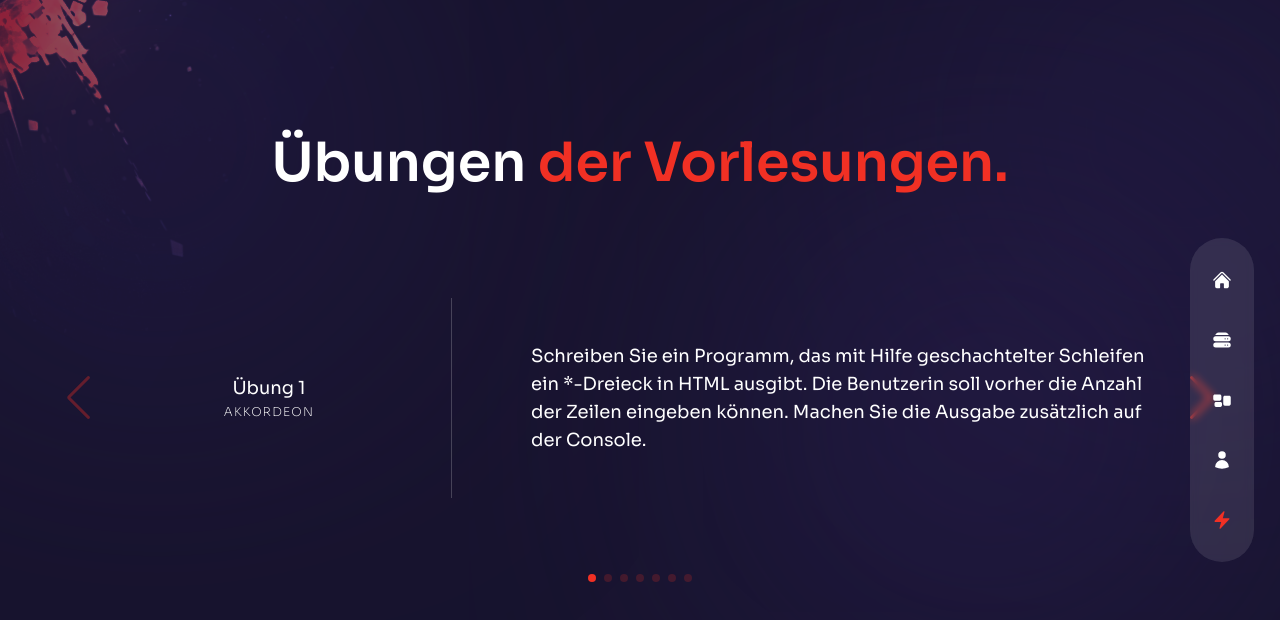
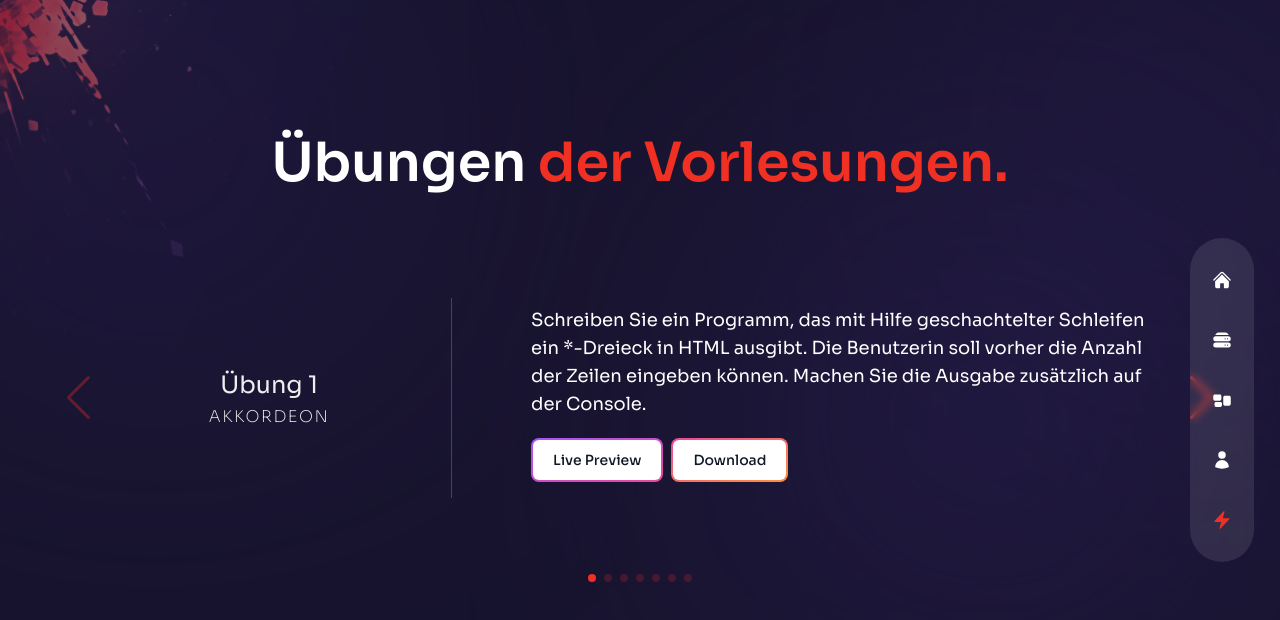
Before and after one commit to tkdhbw/tobias-dhbw-web-portfolio, a Next.js app: page /Uebungen in a window 1280 px wide. Shown: the top 620 px of the page. Built offline with nearby package versions, Linux system fonts and the light colour scheme.

Commit message:
Modifications

```diff
--- a/components/ProjectsBtn.js
+++ b/components/ProjectsBtn.js
@@ -11,7 +11,7 @@ const ProjectsBtn = () => {
   return (
     <div className='mx-auto xl:mx-0 z-10'>
       <Link
-        href={'/work'}
+        href={'/Vertiefungsthema'}
         className='relative w-[185px] h-[185px] flex justify-center items-center bg-cover bg-center bg-no-repeat group rounded-full'
       >
         <div className='flex items-center justify-center text-lg font-bold animate-pulse duration-75 group-hover:translate-x-2 transition-all'>
--- a/components/TestimonialSlider.js
+++ b/components/TestimonialSlider.js
@@ -3,7 +3,8 @@ export const testimonialSlider = [
   {
     name: 'Übung 1',
     category: 'Akkordeon',
-    link_internal: "",
+    download_name: "Übung 1.zip",
+    link_download: "https://tkarsch.com/Uebungen/Download/Uebung1.html.zip",
     link_external: "https://tkarsch.com/Uebungen/Uebung1.html",
     description:
       'Schreiben Sie ein Programm, das mit Hilfe geschachtelter Schleifen ein *-Dreieck in HTML ausgibt. Die Benutzerin soll vorher die Anzahl der Zeilen eingeben können. Machen Sie die Ausgabe zusätzlich auf der Console.',
@@ -11,7 +12,8 @@ export const testimonialSlider = [
   {
     name: 'Übung 2',
     category: 'Pfeilfunktionen',
-    link_internal: "",
+    download_name: "Übung 2.zip",
+    link_download: "https://tkarsch.com/Uebungen/Download/Uebung2.html.zip",
     link_external: "https://tkarsch.com/Uebungen/Uebung2.html",
     description:
       'Schreiben Sie ein Programm, welches die "B"s in einem String zählt und eine Pfeilfunktion welche einen beliegigen Buchstaben zählt.',
@@ -19,7 +21,8 @@ export const testimonialSlider = [
   {
     name: 'Übung 3',
     category: 'Objektkonstruktoren',
-    link_internal: "",
+    download_name: "Übung 3.zip",
+    link_download: "https://tkarsch.com/Uebungen/Download/Uebung3.html.zip",
     link_external: "https://tkarsch.com/Uebungen/Uebung3.html",
     description:
       'Schreiben Sie einen Konstruktor für die Kontakte-Objekte, welche private Eigenschaften und öffentliche Methoden haben sollen.',
@@ -27,7 +30,8 @@ export const testimonialSlider = [
   {
     name: 'Übung 4',
     category: 'Funktionen und Formulare',
-    link_internal: "",
+    download_name: "Übung 4.zip",
+    link_download: "https://tkarsch.com/Uebungen/Download/Uebung4.html.zip",
     link_external: "https://tkarsch.com/Uebungen/Uebung4.html",
     description:
       'Schreiben Sie einen Währungsumrechner, der zwischen 2 Währungen umrechnet, z.B. $ und €.',
@@ -35,7 +39,8 @@ export const testimonialSlider = [
   {
     name: 'Übung 5',
     category: 'PHP',
-    link_internal: "",
+    download_name: "Übung 5.zip",
+    link_download: "https://tkarsch.com/Uebungen/Download/Uebung5.zip",
     link_external: "https://tkarsch.com/Uebungen/Uebung5/boards.html",
     description:
       'Anpassung einer Webseite mit PHP, damit die Seite nicht neu geladen werden muss.',
@@ -43,7 +48,8 @@ export const testimonialSlider = [
   {
     name: 'Übung 6',
     category: 'Fenster erzeugen',
-    link_internal: "",
+    download_name: "Übung 6.zip",
+    link_download: "https://tkarsch.com/Uebungen/Download/Uebung6.zip",
     link_external: "https://tkarsch.com/Uebungen/Uebung7/10.1.html",
     description:
       'Schreiben Sie ein JavaScript / jQuery Programm welches sich genau über das aktuelle BrowserFenster ein neues (gleich großes) Fenster mit der DHBW-Website erzeugt.',
@@ -51,7 +57,8 @@ export const testimonialSlider = [
   {
     name: 'Übung 7',
     category: 'jQuery Funktionen',
-    link_internal: "",
+    download_name: "Übung 7.zip",
+    link_download: "https://tkarsch.com/Uebungen/Download/Uebung7.html.zip",
     link_external: "https://tkarsch.com/Uebungen/Uebung8.html",
     description:
       'Erstellen Sie mithilfe vordefinierter Funktionen ein Akkordeon.',
@@ -68,6 +75,27 @@ import 'swiper/css/pagination';
 
 // import required modules
 import { Navigation, Pagination } from 'swiper';
+import { motion } from 'framer-motion';
+
+const fadeIn = (direction = 'up', duration = 2.0) => {
+  return {
+    hidden: {
+      opacity: 0.5,
+      scale: 0.95 // slightly smaller
+    },
+    show: {
+      opacity: 1,
+      scale: 1.4, // normal size
+      transition: {
+        duration,
+        repeat: Infinity, // repeat the animation infinitely
+        repeatType: "reverse", // reverse the animation to create a pulse
+        ease: "easeInOut"
+      }
+    }
+  };
+};
+
 
 const TestimonialSlider = () => {
   const openWindow = (url) => {
@@ -89,17 +117,39 @@ const TestimonialSlider = () => {
 
             <div className='flex flex-col items-center md:flex-row gap-x-8 h-full px-16'>
               <div className='w-full max-w-[300px] flex flex-col xl:justify-center items-center relative mx-auto xl:mx-0'>
-                <div className='flex flex-col justify-center text-center' onClick={() => openWindow(uebung.link_external)}>
-                  <div className='text-lg'>{uebung.name}</div>
-                  <div className='text-[12px] uppercase font-extralight tracking-widest'>
-                    {uebung.category}
-                  </div>
+              <motion.div
+              variants={fadeIn('down', 2.0)}
+              initial="hidden"
+              animate="show"
+              exit="hidden"
+              className="hidden xl:flex"
+            >
+                <div className='flex flex-col justify-center text-center'>
+                    <div className='text-lg'>{uebung.name}</div>
+                    <div className='text-[12px] uppercase font-extralight tracking-widest'>
+                      {uebung.category}
+                    </div>
                 </div>
+                </motion.div>
               </div>
               {/* quote & description */}
               <div className='flex-1 flex flex-col justify-center before:w-[1px] xl:before:bg-white/20 xl:before:absolute xl:before:left-0 xl:before:h-[200px] relative xl:pl-20'>
                 <div className='xl:text-lg text-center md:text-left'>
                   {uebung.description}
+                  <div className='pt-5'>
+                    <button onClick={() => openWindow(uebung.link_external)} class="relative inline-flex items-center justify-center p-0.5 mb-2 me-2 overflow-hidden text-sm font-medium text-gray-900 rounded-lg group bg-gradient-to-br from-purple-500 to-pink-500 group-hover:from-purple-500 group-hover:to-pink-500 hover:text-white dark:text-white focus:ring-4 focus:outline-none focus:ring-purple-200 dark:focus:ring-purple-800">
+                      <span class="relative px-5 py-2.5 transition-all ease-in duration-75 bg-white dark:bg-gray-900 rounded-md group-hover:bg-opacity-0">
+                        Live Preview
+                      </span>
+                    </button>
+                    <a href={uebung.link_download} download={uebung.download_name} className='btn btn-primary'>
+                      <button class="relative inline-flex items-center justify-center p-0.5 mb-2 me-2 overflow-hidden text-sm font-medium text-gray-900 rounded-lg group bg-gradient-to-br from-pink-500 to-orange-400 group-hover:from-pink-500 group-hover:to-orange-400 hover:text-white dark:text-white focus:ring-4 focus:outline-none focus:ring-pink-200 dark:focus:ring-pink-800">
+                        <span class="relative px-5 py-2.5 transition-all ease-in duration-75 bg-white dark:bg-gray-900 rounded-md group-hover:bg-opacity-0">
+                          Download
+                        </span>
+                      </button>
+                    </a>
+                  </div>
                 </div>
               </div>
             </div>
```
